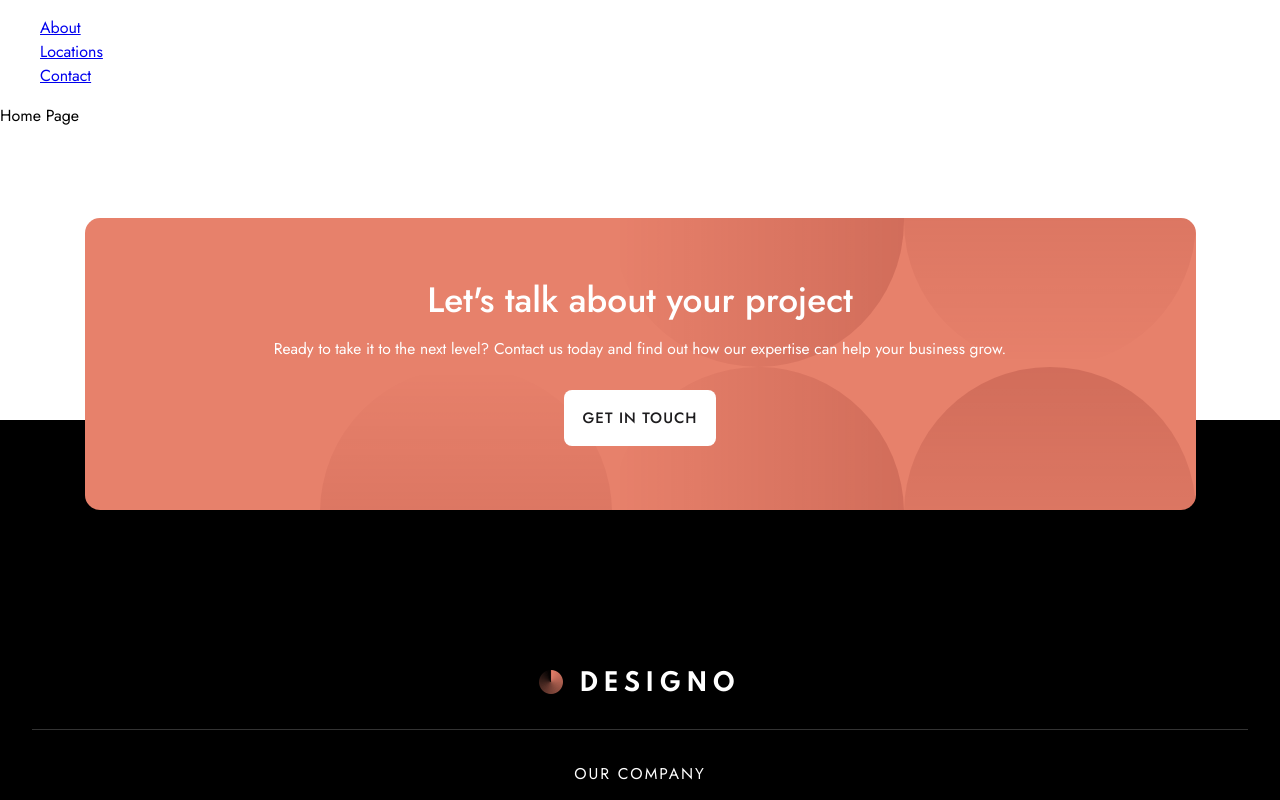
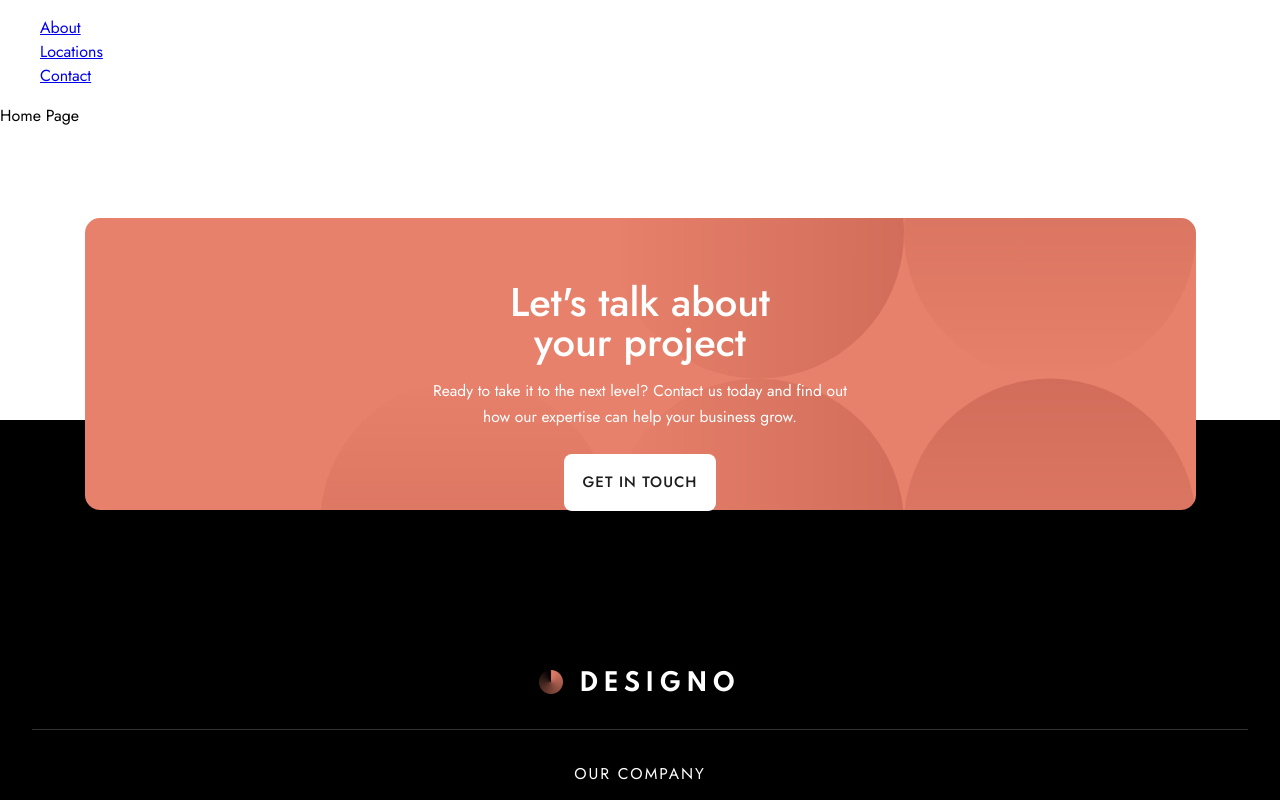
Before and after one commit to MorganBare/Designo-Multi-Page-Website, a React (Create React App) app: page / in a window 1280 px wide. Shown: the top 800 px of the page. Built offline with nearby package versions, Linux system fonts and the light colour scheme.

Commit message:
Styled the upper footer area for tablet

```diff
--- a/src/components/footers/Footer.styled.js
+++ b/src/components/footers/Footer.styled.js
@@ -52,7 +52,22 @@ export const GetInTouchContainer = styled.div`
     @media only screen and (min-width: 767px) {
         height: 350px;
         bottom: -90px;
-        background-position-x: 10%;
+        background-position-x: 11%;
+        background-position-y: 45%;
+
+        h2 {
+            max-width: 300px;
+            font-size: 40px;
+            margin: auto;
+            padding: 0;
+            line-height: ${({theme}) => theme.lineHeight.medLarge};
+        }
+
+        p {
+            max-width: 430px;
+            padding-top: 1rem;
+            padding-bottom: 1.5rem;
+        }
     }
 
     @media only screen and (min-width: 1024px) {
@@ -157,8 +172,6 @@ export const SocialMediaContainer = styled.div`
 
 export const StyledFacebookIcon = styled(facebook)`
 
-    background: url('http://www.facebook.com');
-
     &:hover {
         cursor: pointer;
     }
--- a/src/styles/theme.js
+++ b/src/styles/theme.js
@@ -33,6 +33,7 @@ export const theme = {
     lineHeight: {
         small: '26px',
         medium: '36px',
+        medLarge: '40px',
         large: '48px'
     }
 }
```
